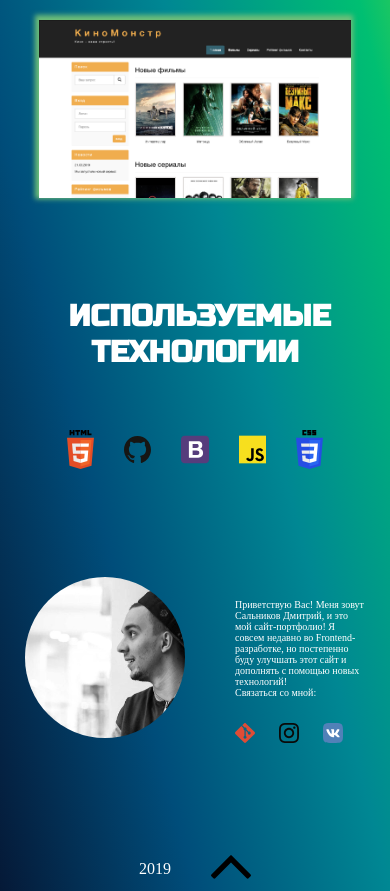
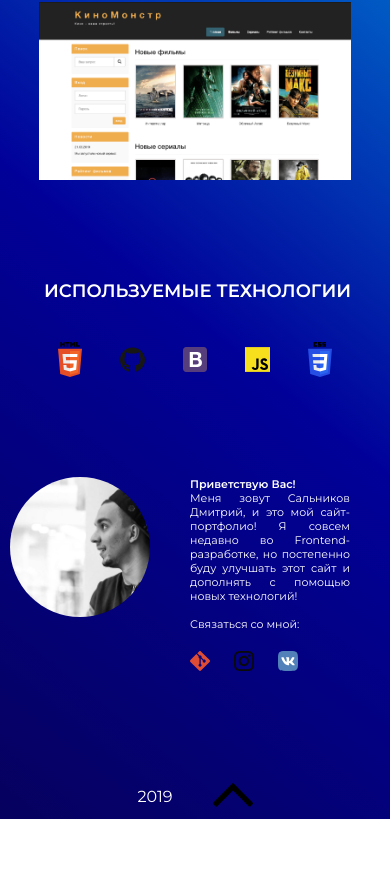
Before and after one commit to nikobeatz/MyFolio, a plain HTML site: page index.html in a window 390 px wide. Shown: the part 645-1536 px from the top of the page. After the commit the page ends 1464 px from the top, so only its background shows below. Drawn offline with Linux system fonts and the light colour scheme.

Commit message:
change design

```diff
--- a/index.html
+++ b/index.html
@@ -7,7 +7,7 @@
 	<link href="main.css" rel="stylesheet">
 	<link href="media-queries.css" rel="stylesheet">
 	<link rel="stylesheet" href="font-awesome-4.7.0/css/font-awesome.min.css">
-	<link href="https://fonts.googleapis.com/css?family=Russo+One|Yanone+Kaffeesatz&display=swap&subset=cyrillic" rel="stylesheet">
+	<link href="https://fonts.googleapis.com/css?family=Montserrat:400,500,600&display=swap" rel="stylesheet">
 
 
 </head>
@@ -113,7 +113,7 @@ menu</label>
 					<img src="img/me.png" alt="me" id="portrait">
 				</div>
 				<div class="about_me">
-					<p id="desc_about_me">Приветствую Вас! Меня зовут Сальников Дмитрий, и это мой сайт-портфолио! Я совсем недавно во Frontend-разработке, но постепенно буду улучшать этот сайт и дополнять с помощью новых технологий! <br> Связаться со мной:</p>
+					<p id="desc_about_me"><strong>Приветствую Вас!</strong> <br> Меня зовут Сальников Дмитрий, и это мой сайт-портфолио! Я совсем недавно во Frontend-разработке, но постепенно буду улучшать этот сайт и дополнять с помощью новых технологий! <br> <br> Связаться со мной:</p>
 					<p>
             			<a href="https://github.com/nikobeatz"><img src="img/git-icon.svg" alt="github" id="social_logo_about"></a>
 						<a href="https://www.instagram.com/mr_clipz/"><img src="img/instagram-icon.svg" alt="instagram" id="social_logo_about"></a>
--- a/main.css
+++ b/main.css
@@ -11,7 +11,7 @@ a {
 	text-decoration: none;
 }
 .background {
-	background-image: linear-gradient(to right top, #051937, #004d7a, #008793, #00bf72, #a8eb12);
+	background-image: linear-gradient(39deg, rgba(6,1,94,1) 0%, rgba(1,1,153,1) 37%, rgba(0,212,255,1) 100%);
 }
 .wrapper {
 	max-width: 1100px;
@@ -32,7 +32,7 @@ img {
 ul.folio-ul {
 	display: flex;
 	justify-content: center;
-	margin-left: 160px;
+	margin: 0px auto;
 }
 li.folio-li {
 	list-style: none;
@@ -41,7 +41,7 @@ li.folio-li {
 }
 li.folio-li a {
 	text-decoration: none;
-	font-size: 20px;
+	font-size: 15px;
 	color: #fff;
 	font-family: 'Yanone Kaffeesatz', sans-serif;
 	text-transform: uppercase;
@@ -51,9 +51,7 @@ li.folio-li a {
 	padding-top: 25px;
 	padding-left: 40px;
 }
-.social {
-	margin-left: 180px;
-}
+
 
 /*for mobile and tablets*/
 
@@ -61,20 +59,20 @@ li.folio-li a {
 /*My Work*/
 
 .my_work {
-	margin-top: 50px;
+	margin-top: 80px;
 }
 
 h1.my-work {
 	text-transform: uppercase;
-	font-size: 80px;
-	font-family: 'Russo One', sans-serif;
+	font-size: 40px;
+	font-family: 'Montserrat', sans-serif;
 	color: #fff;
 	text-align: center;
 }
 #sites_preview {
 	max-width: 300px;
     margin-top: 50px;
-    box-shadow: -1px -2px 5px 3px #6fbf79;
+    /*box-shadow: -1px -2px 5px 3px #6fbf79;*/
     margin-left: 50px;
 
 }
@@ -102,10 +100,11 @@ h2 {
 	color: #fff;
 }
 h2:hover {
-	color: #6fbf79;
+	color: #6ac5ec;
 }
 p {
 	color: #fff;
+	font-family: 'Montserrat', sans-serif;
 }
 #hover_icon {
 	max-width: 35px;
@@ -114,39 +113,45 @@ p {
 }
 
 /*technologies*/
+#technologies {
+	margin-top: 120px;
+}
 
 h3 {
 	text-transform: uppercase;
 	font-size: 40px;
-	font-family: 'Russo One', sans-serif;
+	font-family: 'Montserrat', sans-serif;
 	color: #fff;
 	text-align: center;
-	margin-top: 80px;
 }
 .tech_logos {
     margin: 60px auto;
-    justify-content: center;
-    display: flex;
+    justify-content: space-evenly;
+	display: flex;
+	max-width: 850px;
 }
 #logo_techno {
-	padding-left: 40px;
+	max-width: 6%;
 }
 
 /*about*/
 
 #about {
-	max-width: 800px;
+	max-width: 825px;
 	margin: 100px auto;
 	display: flex;
 }
+.my_photo {
+	padding-left: 80px;
+}
 #portrait {
 	float: left;
-	max-width: 240px;
-    border-radius: 120px;
+	max-width: 190px;
+	border-radius: 120px;
 }
 .about_me {
 	margin: auto 60px;
-	padding-top: 30px;
+	padding-top: 0px;
 }
 #social_logo_about {
 	max-width: 25px;
@@ -155,6 +160,7 @@ h3 {
 }
 #desc_about_me {
 	font-size: 20px;
+	text-align: justify;
 }
 
 /*footer*/
--- a/media-queries.css
+++ b/media-queries.css
@@ -16,7 +16,7 @@ a {
 	text-decoration: none;
 }
 .background {
-	background-image: linear-gradient(to right top, #051937, #004d7a, #008793, #00bf72, #a8eb12);
+	background-image: linear-gradient(39deg, rgba(6,1,94,1) 0%, rgba(1,1,153,1) 37%, rgba(0,212,255,1) 100%);
 }
 .wrapper {
 	max-width: 900px;
@@ -30,6 +30,9 @@ header {
 img {
 	max-width: 160px;
 }
+.folio-menu {
+	margin: 0px auto;
+}
 ul.folio-ul {
 	display: flex;
 	justify-content: center;
@@ -42,7 +45,7 @@ li.folio-li {
 }
 li.folio-li a {
 	text-decoration: none;
-	font-size: 20px;
+	font-size: 13px;
 	color: #fff;
 	font-family: 'Yanone Kaffeesatz', sans-serif;
 	text-transform: uppercase;
@@ -52,9 +55,7 @@ li.folio-li a {
 	padding-top: 25px;
 	padding-left: 40px;
 }
-.social {
-	margin: auto;
-}
+
 
 /*My Work*/
 
@@ -64,17 +65,15 @@ li.folio-li a {
 
 h1.my-work {
 	text-transform: uppercase;
-	font-size: 60px;
-	font-family: 'Russo One', sans-serif;
+	font-size: 35px;
+	font-family: 'Montserrat', sans-serif;
 	color: #fff;
 	text-align: center;
 }
 #sites_preview {
-
 	max-width: 230px;
     margin-top: 50px;
-    box-shadow: -1px -2px 5px 3px #6fbf79;
-    margin:100px 30px;
+    margin:100px 30px 0px;
 
 }
 .site-logo{
@@ -85,10 +84,10 @@ h1.my-work {
 }
 .block{
     position:absolute;
-    left:30px;
-    bottom:104px;
+    left: 30px;
+    bottom: 4px;
     right:34px;
-    top: -217px;
+    top: -117px;
     background:rgba(29,28,28, 0.95);
     padding: 20px 50px 50px 20px;
     display:none;
@@ -102,10 +101,11 @@ h2 {
 	font-size: 20px
 }
 h2:hover {
-	color: #6fbf79;
+	color: #6ac5ec;
 }
 p {
 	color: #fff;
+	font-family: 'Montserrat', sans-serif;
 }
 #hover_icon {
 	max-width: 25px;
@@ -117,45 +117,46 @@ p {
 
 h3 {
 	text-transform: uppercase;
-	font-size: 40px;
-	font-family: 'Russo One', sans-serif;
+	font-size: 35px;
+	font-family: 'Montserrat', sans-serif;
 	color: #fff;
 	text-align: center;
 	margin-top: 80px;
 }
 .tech_logos {
     margin: 60px auto;
-    justify-content: center;
-    display: flex;
+    justify-content: space-evenly;
+	display: flex;
+	max-width: 800px;
 }
 #logo_techno {
-	padding-left: 45px;
-	max-width: 100px;
+	max-width: 6%;
 }
 
 /*about*/
 
 #about {
-	max-width: 800px;
+	max-width: 750px;
 	margin: 100px auto;
 	display: flex;
 }
 #portrait {
 	float: left;
-	max-width: 240px;
+	max-width: 180px;
     border-radius: 120px;
 }
 .about_me {
-	margin: auto 80px;
-	padding-top: 30px;
+	margin: auto 60px;
+	padding-top: 0px;
 }
 #social_logo_about {
-	max-width: 35px;
+	max-width: 25px;
 	padding-top: 25px;
 	padding-right: 30px;
 }
 #desc_about_me {
-	font-size: 20px;
+	font-size: 18px;
+	text-align: justify;
 }
 
 /*footer*/
@@ -191,7 +192,7 @@ a {
 	text-decoration: none;
 }
 .background {
-	background-image: linear-gradient(to right top, #051937, #004d7a, #008793, #00bf72, #a8eb12);
+	background-image: linear-gradient(39deg, rgba(6,1,94,1) 0%, rgba(1,1,153,1) 37%, rgba(0,212,255,1) 100%);
 }
 .wrapper {
 	max-width: 700px;
@@ -244,7 +245,7 @@ li.mob-folio-li a {
 }
 .mob-folio-menu label.toggleMenu {
 	display: block;
-	padding-top: 25px;
+	padding-top: 22px;
 	text-transform: uppercase;
 	font-size: 22px;
 	color: #fff;
@@ -272,15 +273,14 @@ input.toggleMenu:checked ~ ul{
 
 h1.my-work {
 	text-transform: uppercase;
-	font-size: 40px;
-	font-family: 'Russo One', sans-serif;
+	font-size: 30px;
+	font-family: 'Montserrat', sans-serif;
 	color: #fff;
 	text-align: center;
 }
 #sites_preview {
-	max-width: 500px;
+	max-width: 400px;
     margin: 50px auto;
-    box-shadow: -1px -2px 5px 3px #6fbf79;
 	display: flex;
 }
 .site-logo{
@@ -291,14 +291,14 @@ h1.my-work {
 }
 .block{
     position:absolute;
-    left:100px;
+    left:150px;
     bottom:50px;
-    right:3px;
-    top: -335px;
+    right:18px;
+    top: -278px;
     background:rgba(29,28,28, 0.95);
     padding:50px;
     display:none;
-    width: 399px;
+    width: 300px;
 }
 
 .site-logo:hover .block{
@@ -306,10 +306,10 @@ h1.my-work {
 }
 h2 {
 	color: #fff;
-	font-size: 40px;
+	font-size: 30px;
 }
 h2:hover {
-	color: #6fbf79;
+	color: #6ac5ec;
 }
 p {
 	color: #fff;
@@ -325,41 +325,40 @@ p {
 h3 {
 	text-transform: uppercase;
 	font-size: 30px;
-	font-family: 'Russo One', sans-serif;
+	font-family: 'Montserrat', sans-serif;
 	color: #fff;
 	text-align: center;
 	margin-top: 100px;
 }
 .tech_logos {
     margin: 60px auto;
-    justify-content: center;
-    display: flex;
+    justify-content: space-evenly;
+	display: flex;
+	max-width: 780px;
 }
 #logo_techno {
-	padding-left: 40px;
-	max-width: 12%;
-	height: auto;
+	max-width: 6%;
 }
 
 /*about*/
 .my_photo {
-	margin: auto;
+	padding-left: 10px;
 }
 #about {
 	max-width: 800px;
-	margin: 120px auto;
+	margin: 100px auto;
 	display: flex;
+	justify-content: center;
 }
 #portrait {
 	float: left;
-	max-width: 240px;
+	max-width: 190px;
     border-radius: 120px;
     margin: auto;
 }
 .about_me {
-	margin: auto;
-	padding-top: 30px;
-	max-width: 320px;
+	margin: auto 50px;
+	max-width: 295px;
 }
 #social_logo_about {
 	max-width: 25px;
@@ -367,7 +366,7 @@ h3 {
 	padding-right: 30px;
 }
 #desc_about_me {
-	font-size: 20px;
+	font-size: 17px;
 }
 
 /*footer*/
@@ -402,7 +401,7 @@ a {
 	text-decoration: none;
 }
 .background {
-	background-image: linear-gradient(to right top, #051937, #004d7a, #008793, #00bf72, #a8eb12);
+	background-image: linear-gradient(39deg, rgba(6,1,94,1) 0%, rgba(1,1,153,1) 37%, rgba(0,212,255,1) 100%);
 }
 .wrapper {
 	max-width: 700px;
@@ -428,7 +427,7 @@ ul.mob-folio-ul {
 li.mob-folio-li {
 	list-style: none;
 	padding-left: 0px;
-	padding-top: 25px;
+	padding-top: 22px;
 }
 li.mob-folio-li a {
 	text-decoration: none;
@@ -483,16 +482,15 @@ input.toggleMenu:checked ~ ul{
 
 h1.my-work {
 	text-transform: uppercase;
-	font-size: 40px;
-	font-family: 'Russo One', sans-serif;
+	font-size: 25px;
+	font-family: 'Montserrat', sans-serif;
 	color: #fff;
 	text-align: center;
 }
 #sites_preview {
-	max-width: 80%;
+	max-width: 70%;
 	height: auto;
     margin: 50px auto;
-    box-shadow: -1px -2px 5px 3px #6fbf79;
 	display: flex;
 }
 .site-logo{
@@ -503,14 +501,14 @@ h1.my-work {
 }
 .block{
     position:absolute;
-    left:100px;
+    left:70px;
     bottom:50px;
     right:3px;
-    top: -335px;
+    top: -236px;
     background:rgba(29,28,28, 0.95);
     padding:50px;
     display:none;
-    width: 399px;
+    width: 225px;
 }
 
 .site-logo:hover .block{
@@ -518,13 +516,14 @@ h1.my-work {
 }
 h2 {
 	color: #fff;
-	font-size: 40px;
+	font-size: 26px;
 }
 h2:hover {
-	color: #6fbf79;
+	color: #6ac5ec;
 }
 p {
 	color: #fff;
+	font-family: 'Montserrat', sans-serif;
 }
 #hover_icon {
 	max-width: 35px;
@@ -536,42 +535,39 @@ p {
 
 h3 {
 	text-transform: uppercase;
-	font-size: 30px;
-	font-family: 'Russo One', sans-serif;
+	font-size: 25px;
+	font-family: 'Montserrat', sans-serif;
 	color: #fff;
 	text-align: center;
 	margin-top: 100px;
 }
 .tech_logos {
     margin: 60px auto;
-    justify-content: center;
-    display: flex;
+    justify-content: space-evenly;
+	display: flex;
+	max-width: 800px;
 }
 #logo_techno {
-	padding-left: 40px;
-	max-width: 11%;
-	height: auto;
+	max-width: 6%;
 }
 
 /*about*/
 .my_photo {
-	margin: auto;
+	padding-left: 10px;
 }
 #about {
 	max-width: 800px;
-	margin: 120px auto;
+	margin: 80px auto;
 	display: flex;
 }
 #portrait {
 	float: left;
-	max-width: 160px;
+	max-width: 140px;
     border-radius: 120px;
-    margin: auto;
 }
 .about_me {
-	margin: auto;
-	padding-top: 30px;
-	max-width: 250px;
+	margin: auto 40px;
+	padding-top: 0px;
 }
 #social_logo_about {
 	max-width: 25px;
@@ -579,7 +575,8 @@ h3 {
 	padding-right: 30px;
 }
 #desc_about_me {
-	font-size: 16px;
+	font-size: 12px;
+	text-align: justify;
 }
 
 /*footer*/
@@ -614,7 +611,7 @@ a {
 	text-decoration: none;
 }
 .background {
-	background-image: linear-gradient(to right top, #051937, #004d7a, #008793, #00bf72, #a8eb12);
+	background-image: linear-gradient(39deg, rgba(6,1,94,1) 0%, rgba(1,1,153,1) 37%, rgba(0,212,255,1) 100%);
 }
 .wrapper {
 	max-width: 700px;
@@ -656,7 +653,7 @@ li.mob-folio-li a {
 #social_logo {
 	display: flex;
 	max-width: 20px;
-	padding-top: 25px;
+	padding-top: 18px;
 	padding-left: 20px;
 }
 .social {
@@ -668,7 +665,7 @@ li.mob-folio-li a {
 }
 .mob-folio-menu label.toggleMenu {
 	display: block;
-	padding-top: 25px;
+	padding-top: 18px;
 	text-transform: uppercase;
 	font-size: 15px;
 	color: #fff;
@@ -696,8 +693,8 @@ input.toggleMenu:checked ~ ul{
 
 h1.my-work {
 	text-transform: uppercase;
-	font-size: 40px;
-	font-family: 'Russo One', sans-serif;
+	font-size: 25px;
+	font-family: 'Montserrat', sans-serif;
 	color: #fff;
 	text-align: center;
 }
@@ -705,7 +702,6 @@ h1.my-work {
 	max-width: 80%;
 	height: auto;
     margin: 50px auto;
-    box-shadow: -1px -2px 5px 3px #6fbf79;
 	display: flex;
 }
 .site-logo{
@@ -716,7 +712,7 @@ h1.my-work {
 }
 .block{
     position:absolute;
-    left:41px;
+    left:42px;
     bottom:50px;
     right:100px;
     top: -239px;
@@ -734,10 +730,11 @@ h2 {
 	font-size: 20px;
 }
 h2:hover {
-	color: #6fbf79;
+	color: #6ac5ec;
 }
 p {
 	color: #fff;
+	font-family: 'Montserrat', sans-serif;
 }
 #hover_icon {
 	max-width: 25px;
@@ -747,29 +744,30 @@ p {
 }
 
 /*technologies*/
+#technologies {
+	margin-top: 90px;
+}
 
 h3 {
 	text-transform: uppercase;
-	font-size: 30px;
-	font-family: 'Russo One', sans-serif;
+	font-size: 18px;
+	font-family: 'Montserrat', sans-serif;
 	color: #fff;
 	text-align: center;
-	margin-top: 100px;
 }
 .tech_logos {
-    margin: 60px auto;
-    justify-content: center;
-    display: flex;
+    margin: 40px auto;
+    justify-content: space-evenly;
+	display: flex;
+	max-width: 350px;
 }
 #logo_techno {
-	padding: 0px 15px;
 	max-width: 7%;
-	height: auto;
 }
 
 /*about*/
 .my_photo {
-	margin: auto;
+	padding-left: 10px;
 }
 #about {
 	max-width: 800px;
@@ -778,22 +776,20 @@ h3 {
 }
 #portrait {
 	float: left;
-	max-width: 160px;
+	max-width: 140px;
     border-radius: 120px;
-    margin: auto;
 }
 .about_me {
-	margin: auto;
-	padding-top: 30px;
-	max-width: 130px;
+	margin: auto 40px;
+	padding-top: 0px;
 }
 #social_logo_about {
 	max-width: 20px;
-	padding-top: 25px;
+	padding-top: 20px;
 	padding-right: 20px;
 }
 #desc_about_me {
-	font-size: 10px;
+	font-size: 11px;
 }
 
 /*footer*/
```
